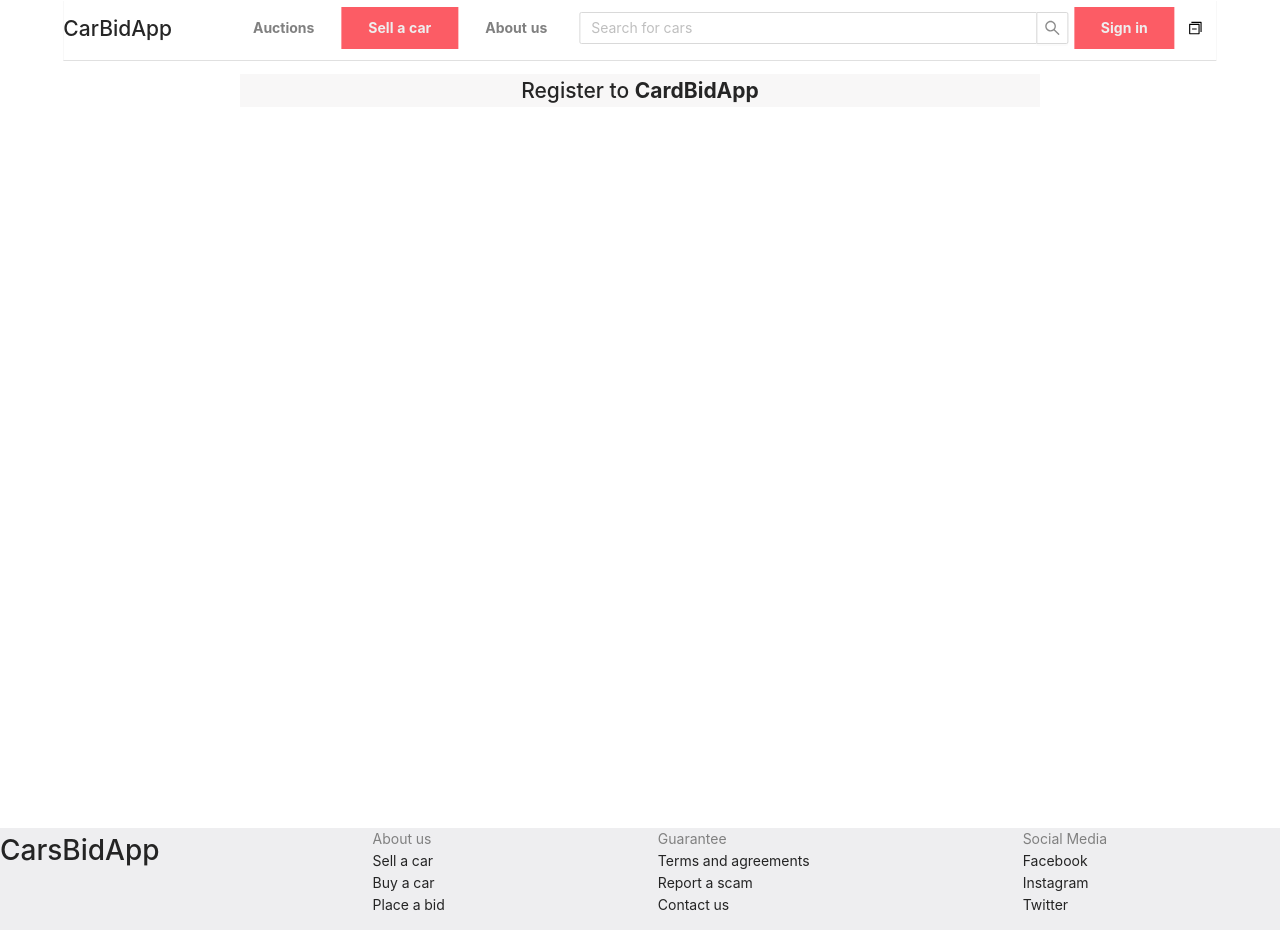
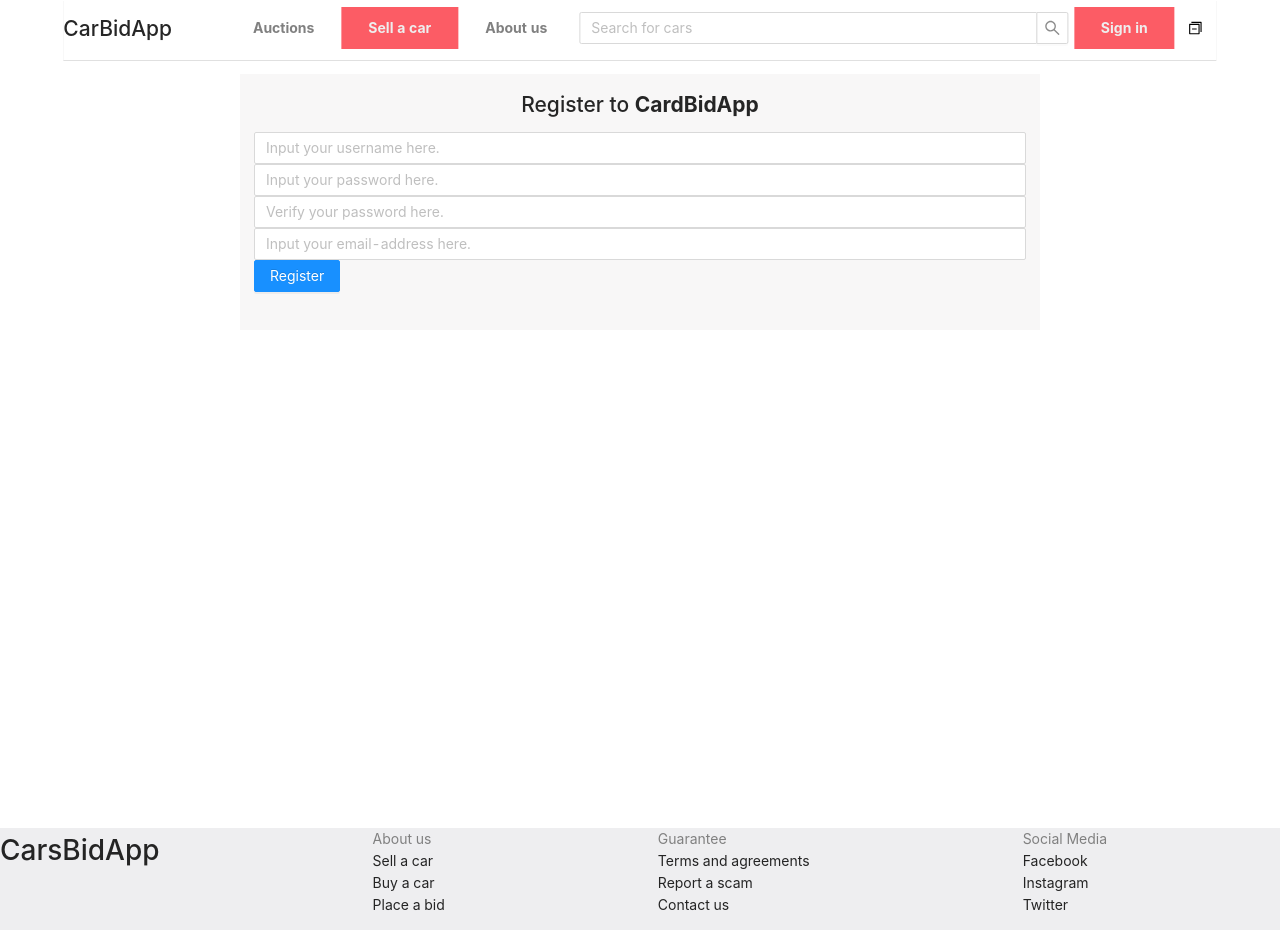
Before and after one commit to Petiazediter/CarAppRewrite, a React (Create React App) app in the folder car-app-frontend/: page /register in a window 1280 px wide. Built offline with nearby package versions, Linux system fonts and the light colour scheme.

Commit message:
Create the skeleton of the register fields.

```diff
--- a/car-app-frontend/src/components/register-page/RegisterPage.styled.ts
+++ b/car-app-frontend/src/components/register-page/RegisterPage.styled.ts
@@ -4,6 +4,7 @@ export const RegisterContainerSection = styled.section({
 	width: '800px',
 	margin: 'auto',
 	background: '#F8F7F7',
+	padding: '1em',
 	h1: {
 		width: '100%',
 		textAlign: 'center',
--- a/car-app-frontend/src/components/register-page/RegisterPage.tsx
+++ b/car-app-frontend/src/components/register-page/RegisterPage.tsx
@@ -1,5 +1,7 @@
 import { FunctionComponent } from 'react';
 import { RegisterContainerSection } from './RegisterPage.styled';
+
+import { Button, Form, Input } from 'antd';
 
 const RegisterPage: FunctionComponent = () => {
 	return (
@@ -7,6 +9,33 @@ const RegisterPage: FunctionComponent = () => {
 			<h1>
 				Register to <b>CardBidApp</b>
 			</h1>
+			<Form>
+				<Form.Item>
+					<Input
+						type="text"
+						name="username"
+						placeholder="Input your username here."
+					></Input>
+					<Input
+						type="password"
+						name="password"
+						placeholder="Input your password here."
+					></Input>
+					<Input
+						type="password"
+						name="password_verify"
+						placeholder="Verify your password here."
+					></Input>
+					<Input
+						type="email"
+						name="email"
+						placeholder="Input your email-address here."
+					></Input>
+					<Button type="primary" htmlType="submit">
+						Register
+					</Button>
+				</Form.Item>
+			</Form>
 		</RegisterContainerSection>
 	);
 };
```
